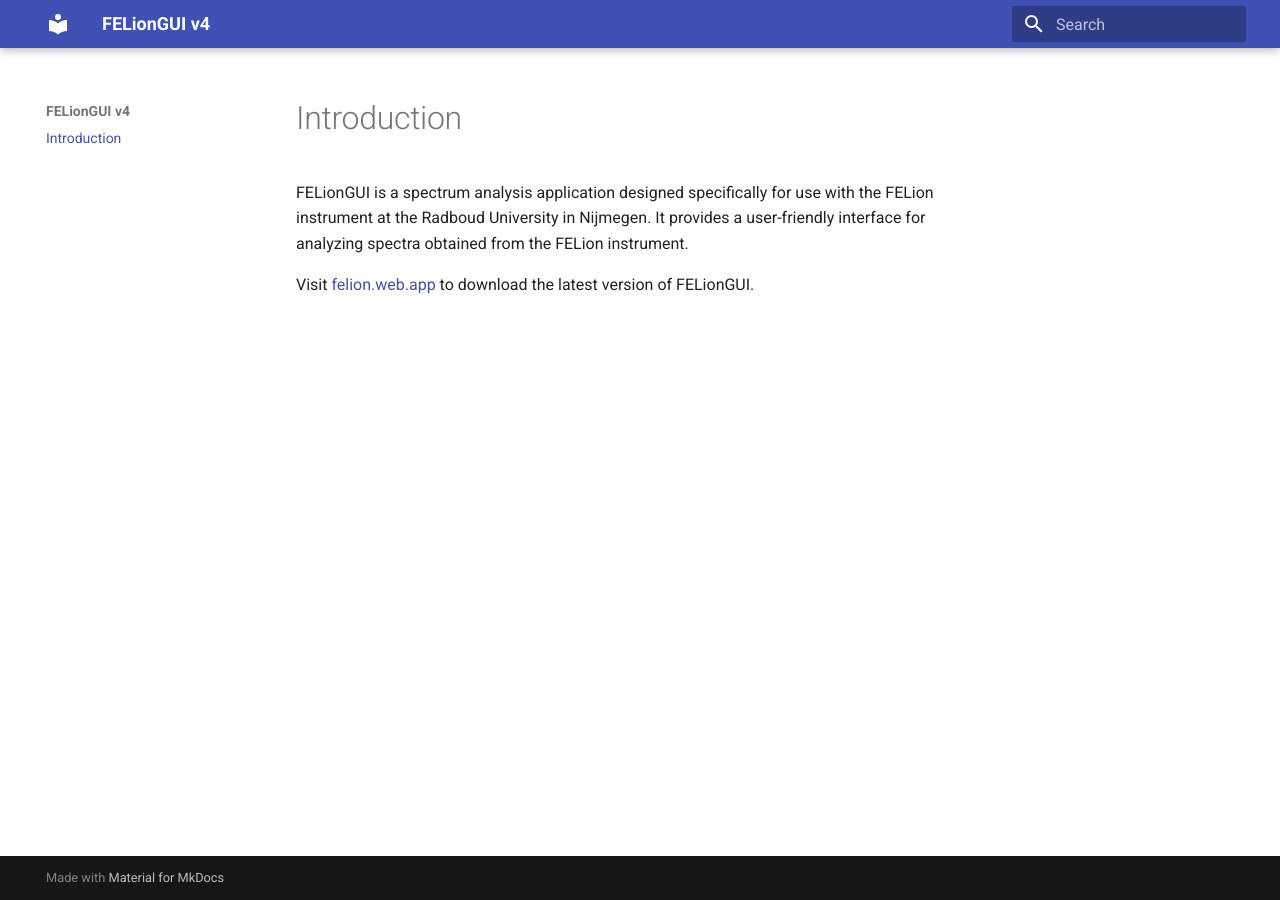
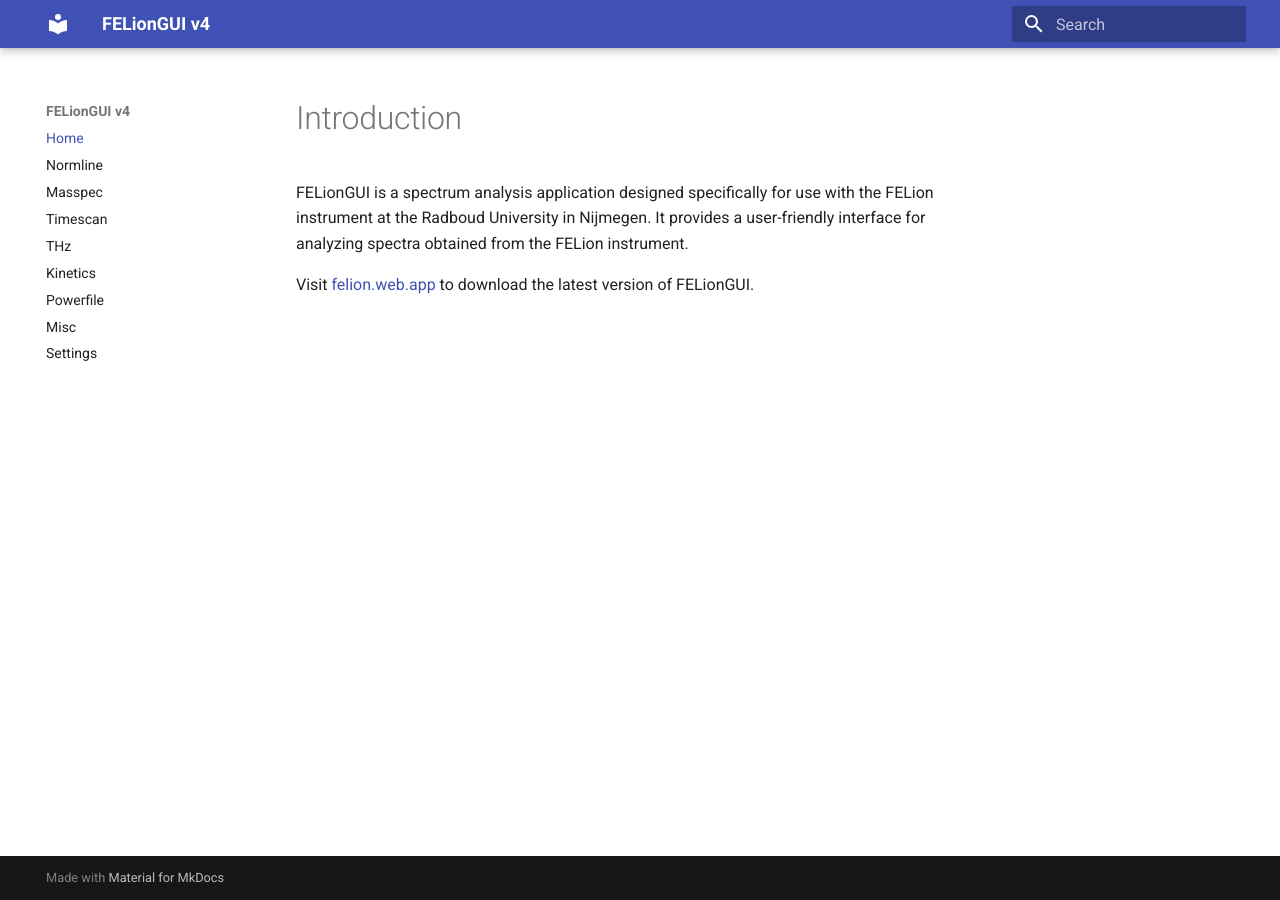
Before and after one commit to aravindhnivas/felion_docs, an MkDocs documentation site: the page built from docs/index.md, in a window 1280 px wide. Built offline with MkDocs 1.6.1 and Material for MkDocs 9.7.7, drawn with Linux system fonts in a browser that asks for light colours.

Commit message:
init all pages

```diff
--- a/mkdocs.yml
+++ b/mkdocs.yml
@@ -1,3 +1,14 @@
 site_name: FELionGUI v4
 theme:
   name: material
+nav:
+    - Home: index.md
+    - Normline: normline.md
+    - Masspec: masspec.md
+    - Timescan: timescan.md
+    - THz: thz.md
+    - Kinetics: kinetics.md
+    - Powerfile: powerfile.md
+    - Misc: misc.md
+
+    - Settings: seetings.md
```
Also changed, not shown: docs/kinetics.md (added, +1 -0 lines), docs/masspec.md (added, +1 -0 lines), docs/misc.md (added, +3 -0 lines), docs/normline.md (added, +1 -0 lines), docs/powerfile.md (added, +1 -0 lines), docs/seetings.md (added, +1 -0 lines), docs/thz.md (added, +1 -0 lines), docs/timescan.md (added, +1 -0 lines).
